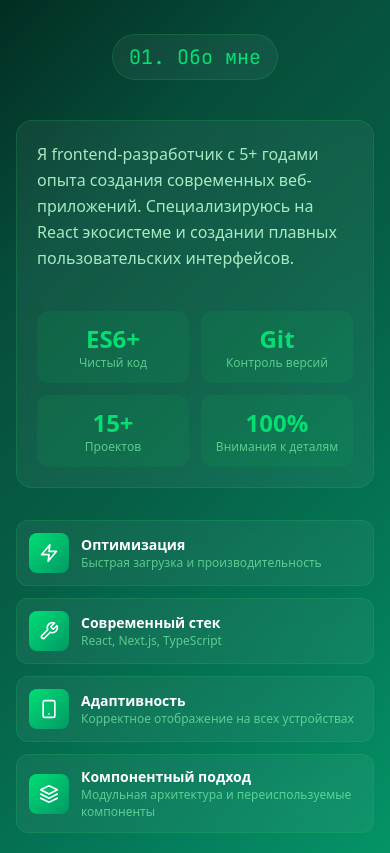
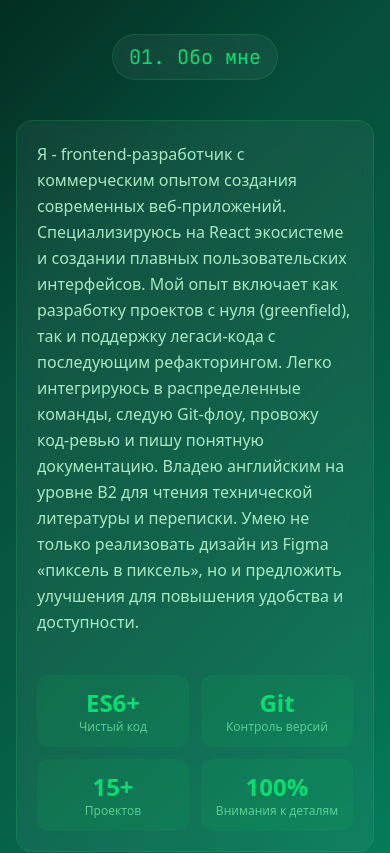
Before and after one commit to asimo-git/portfolio, a Next.js app: page / in a window 390 px wide. Shown: the part 960-1813 px from the top of the page. Built offline with nearby package versions, Linux system fonts and the light colour scheme.

Commit message:
feat: change info

```diff
--- a/app/components/About.tsx
+++ b/app/components/About.tsx
@@ -5,14 +5,18 @@ export function About() {
     return (
         <section
             id="about"
-            className="relative z-10 px-4 sm:px-6 py-12 md:py-20"
+            className="relative px-4 sm:px-6 pt-12 md:pt-20 pb-0 overflow-visible"
+            style={{ paddingBottom: "0" }}
         >
-            <div className="max-w-6xl mx-auto">
+            <div
+                className="max-w-6xl mx-auto"
+                style={{ paddingBottom: "0", marginBottom: "-30px" }}
+            >
                 <Subtitle text={aboutContent.subtitle} />
 
-                <div className="grid md:grid-cols-2 gap-8 md:gap-12 items-center">
+                <div className="grid lg:grid-cols-2 gap-8 lg:gap-12 items-center">
                     {/* Left */}
-                    <div className="glass-card rounded-2xl p-5 sm:p-8 space-y-6">
+                    <div className="relative z-20 glass-card rounded-2xl p-5 sm:p-8 space-y-6">
                         <p
                             id="about-text"
                             className="text-green-200/90 leading-relaxed text-base sm:text-lg"
@@ -38,7 +42,7 @@ export function About() {
                     </div>
 
                     {/* Right */}
-                    <div className="space-y-3 sm:space-y-4">
+                    <div className="space-y-3 sm:space-y-4  z-20">
                         {aboutContent.items.map((item, idx) => {
                             const Icon = item.icon;
                             return (
--- a/app/components/Contacts.tsx
+++ b/app/components/Contacts.tsx
@@ -4,7 +4,7 @@ import { contactsContent } from "../content/data";
 import { Subtitle } from "./Subtitle";
 import { HiOutlineMail } from "react-icons/hi";
 import { BsLinkedin } from "react-icons/bs";
-import { FaGithub } from "react-icons/fa";
+import { FaGithub, FaTelegramPlane } from "react-icons/fa";
 
 export function Contacts() {
     const [form, setForm] = useState({
@@ -113,7 +113,7 @@ export function Contacts() {
                         </button>
                     </form>
 
-                    <div className="mt-6 sm:mt-8 pt-6 sm:pt-8 border-t border-green-500/20">
+                    {/* <div className="mt-6 sm:mt-8 pt-6 sm:pt-8 border-t border-green-500/20">
                         <div className="flex flex-wrap justify-center gap-4 sm:gap-6">
                             <a
                                 href="mailto:rvolenc@gmail.com"
@@ -154,6 +154,43 @@ export function Contacts() {
                                     GitHub
                                 </span>
                             </a>
+
+                            <a
+                                href="https://t.me/AsimoRi"
+                                target="_blank"
+                                rel="noopener noreferrer"
+                                className="flex items-center gap-2 text-green-300 hover:text-white transition-colors"
+                            >
+                                <span className="w-9 h-9 sm:w-10 sm:h-10 rounded-lg glass-card flex items-center justify-center shrink-0 text-lg sm:text-xl">
+                                    <FaTelegramPlane />
+                                </span>
+                                <span className="font-mono text-xs sm:text-sm">
+                                    Telegram
+                                </span>
+                            </a>
+                        </div>
+                    </div> */}
+                    <div className="mt-6 sm:mt-8 pt-6 sm:pt-8 border-t border-green-500/20">
+                        <div className="flex flex-wrap justify-center gap-4 sm:gap-6">
+                            {contactsContent.items.map((item) => {
+                                const Icon = item.icon;
+                                return (
+                                    <a
+                                        key={item.href}
+                                        href={item.href}
+                                        target="_blank"
+                                        rel="noopener noreferrer"
+                                        className="flex items-center gap-2 text-green-300 hover:text-white transition-colors"
+                                    >
+                                        <span className="w-9 h-9 sm:w-10 sm:h-10 rounded-lg glass-card flex items-center justify-center shrink-0 text-lg sm:text-xl">
+                                            <Icon />
+                                        </span>
+                                        <span className="font-mono text-xs sm:text-sm">
+                                            {item.text}
+                                        </span>
+                                    </a>
+                                );
+                            })}
                         </div>
                     </div>
                 </div>
--- a/app/components/Projects.tsx
+++ b/app/components/Projects.tsx
@@ -39,7 +39,7 @@ export function Projects() {
                                     {project.title}
                                 </h3>
 
-                                <p className="text-green-300/70 text-sm mb-4">
+                                <p className="text-green-300/70 text-sm mb-4 shrink-0">
                                     {project.description}
                                 </p>
 
--- a/app/components/Skills.tsx
+++ b/app/components/Skills.tsx
@@ -6,6 +6,7 @@ export function Skills() {
         <section
             id="skills"
             className="relative z-10 px-4 sm:px-6 py-12 md:py-20"
+            style={{ paddingTop: "7rem" }}
         >
             <div className="max-w-6xl mx-auto">
                 <Subtitle text={skillContent.subtitle} />
--- a/app/content/data.ts
+++ b/app/content/data.ts
@@ -1,5 +1,11 @@
 import { FiZap, FiTool, FiSmartphone, FiLayers } from "react-icons/fi";
-import { FaReact, FaGitAlt, FaFigma } from "react-icons/fa";
+import {
+    FaReact,
+    FaGitAlt,
+    FaFigma,
+    FaGithub,
+    FaTelegramPlane,
+} from "react-icons/fa";
 
 import {
     SiTypescript,
@@ -14,6 +20,8 @@ import {
 } from "react-icons/si";
 
 import { FiGlobe, FiActivity, FiMonitor } from "react-icons/fi";
+import { HiOutlineMail } from "react-icons/hi";
+import { BsLinkedin } from "react-icons/bs";
 
 export const navLinks = [
     { href: "#about", label: "Обо мне" },
@@ -43,7 +51,7 @@ export const aboutContent = {
     name: "Екатерина Ковалева",
     subtitle: "01. Обо мне",
     description:
-        "Я frontend-разработчик с 5+ годами опыта создания современных веб-приложений. Специализируюсь на React экосистеме и создании плавных пользовательских интерфейсов.",
+        "Я - frontend-разработчик с коммерческим опытом создания современных веб-приложений. Специализируюсь на React экосистеме и создании плавных пользовательских интерфейсов. Мой опыт включает как разработку проектов с нуля (greenfield), так и поддержку легаси-кода с последующим рефакторингом. Легко интегрируюсь в распределенные команды, следую Git-флоу, провожу код-ревью и пишу понятную документацию. Владею английским на уровне B2 для чтения технической литературы и переписки. Умею не только реализовать дизайн из Figma «пиксель в пиксель», но и предложить улучшения для повышения удобства и доступности.",
     plaques: [
         { title: "ES6+", content: "Чистый код" },
         { title: "Git", content: "Контроль версий" },
@@ -183,4 +191,30 @@ export const contactsContent = {
     buttonText: "Отправить сообщение",
     successMessage: "Сообщение отправлено!",
     errorMessage: "Неизвестная ошибка :(",
+    items: [
+        {
+            label: "Email",
+            href: "mailto:rvolenc@gmail.com",
+            icon: HiOutlineMail,
+            text: "rvolenc@gmail.com",
+        },
+        {
+            label: "LinkedIn",
+            href: "https://www.linkedin.com/in/ekaterina-kovaleva-93a466335",
+            icon: BsLinkedin,
+            text: "LinkedIn",
+        },
+        {
+            label: "GitHub",
+            href: "https://github.com/asimo-git",
+            icon: FaGithub,
+            text: "GitHub",
+        },
+        {
+            label: "Telegram",
+            href: "https://t.me/AsimoRi",
+            icon: FaTelegramPlane,
+            text: "Telegram",
+        },
+    ],
 };
```
Also changed, not shown: 1 other file (tests, documents, lock files or other folders).
